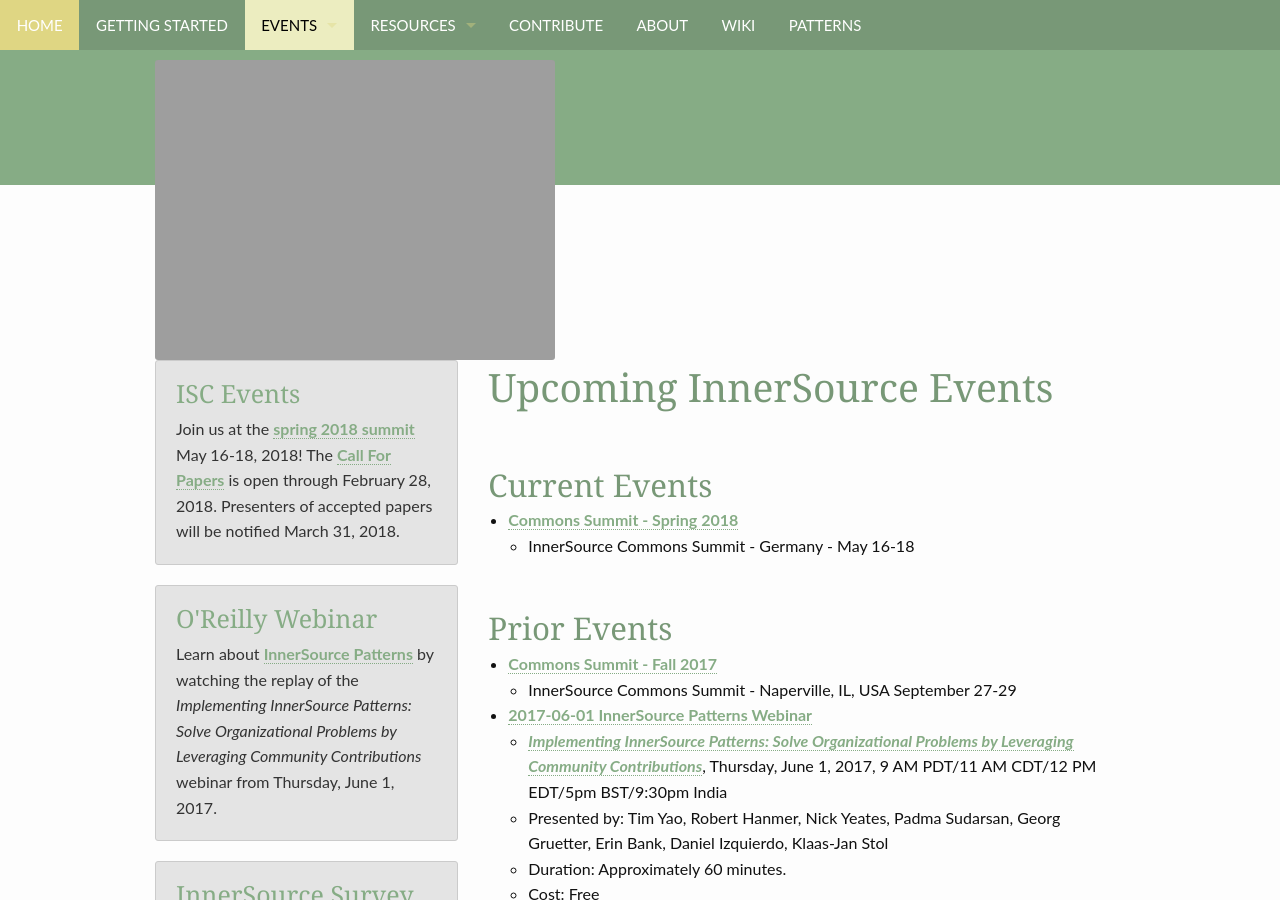
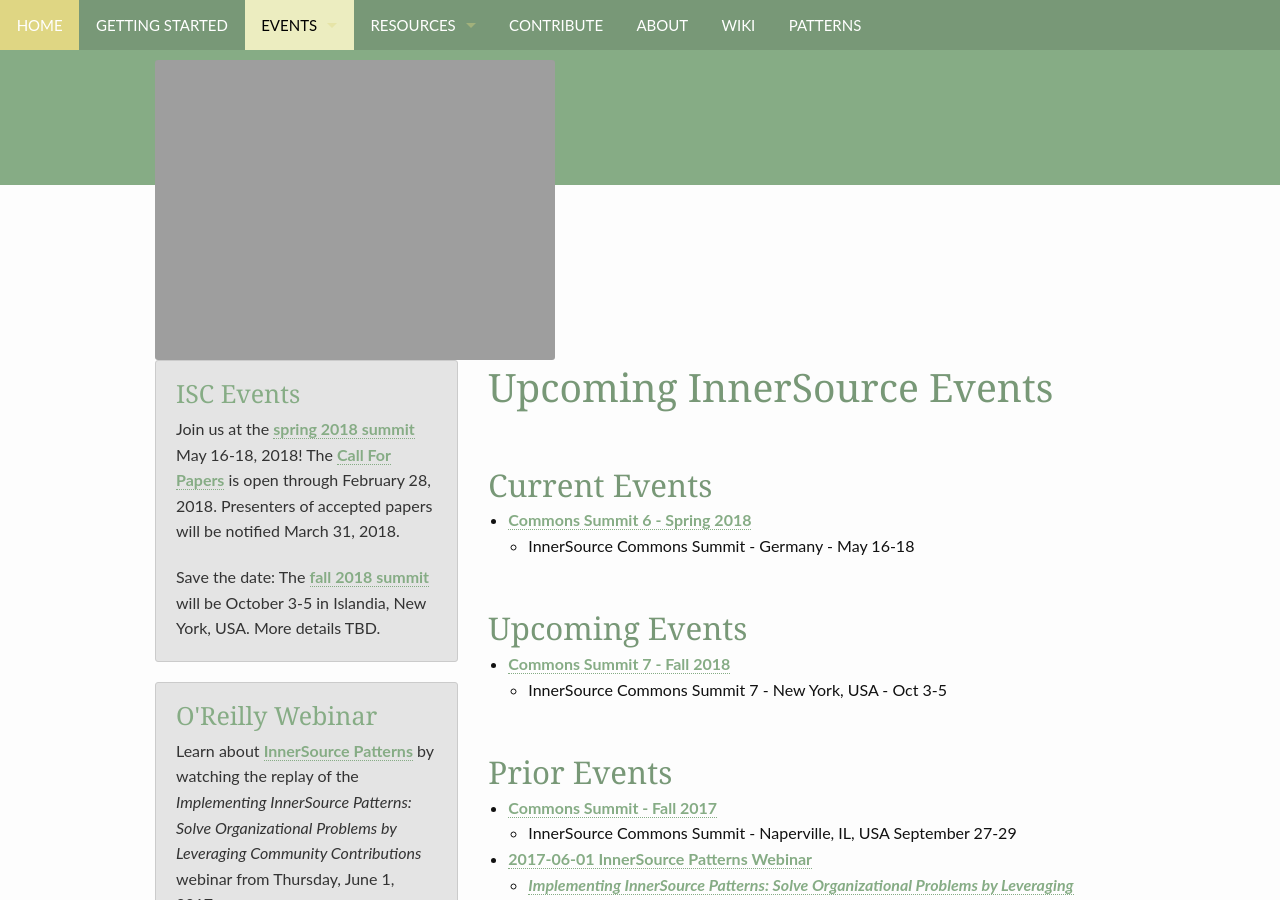
Before and after one commit to paypal/InnerSourceCommons, a Jekyll site: the page built from events/index.md, in a window 1280 px wide and 900 px high. Built offline with Jekyll 4.4.1, drawn with Linux system fonts in a browser that asks for light colours.

Commit message:
Add save the date for ISC7

```diff
--- a/_data/navigation.yml
+++ b/_data/navigation.yml
@@ -10,8 +10,10 @@
   url: "/events/"
   side: left
   dropdown:
-  - title: "Summit EU 2018"
+  - title: "EU Summit Spring 2018"
     url: "/events/isc-spring-2018"
+  - title: "US Summit Fall 2018"
+    url: "/events/isc-fall-2018"
 
 - title: Resources
   url: "/resources/"
--- a/_includes/_sidebar.html
+++ b/_includes/_sidebar.html
@@ -3,6 +3,9 @@
 		<h3><a href="/InnerSourceCommons/events/">ISC Events</a></h3>
 		<p>
         Join us at the <a href="/InnerSourceCommons/events/isc-spring-2018/">spring 2018 summit</a> May 16-18, 2018! The <a href="/InnerSourceCommons/events/isc-spring-2018-cfp/">Call For Papers</a> is open through February 28, 2018. Presenters of accepted papers will be notified March 31, 2018.
+		</p>
+		<p>
+		  Save the date: The <a href="/InnerSourceCommons/events/isc-fall-2018/">fall 2018 summit</a> will be October 3-5 in Islandia, New York, USA. More details TBD.
 		</p>
 	</div>
     <div class="panel radius">
--- a/events/index.md
+++ b/events/index.md
@@ -4,8 +4,12 @@
 ---
 
 ## Current Events
-* [Commons Summit - Spring 2018](isc-spring-2018)
+* [Commons Summit 6 - Spring 2018](isc-spring-2018)
     - InnerSource Commons Summit - Germany - May 16-18
+
+## Upcoming Events
+* [Commons Summit 7 - Fall 2018](isc-fall-2018)
+   - InnerSource Commons Summit 7 - New York, USA - Oct 3-5
 
 ## Prior Events
 
```
Also changed, not shown: events/isc-fall-2018.md (added, +41 -0 lines).
